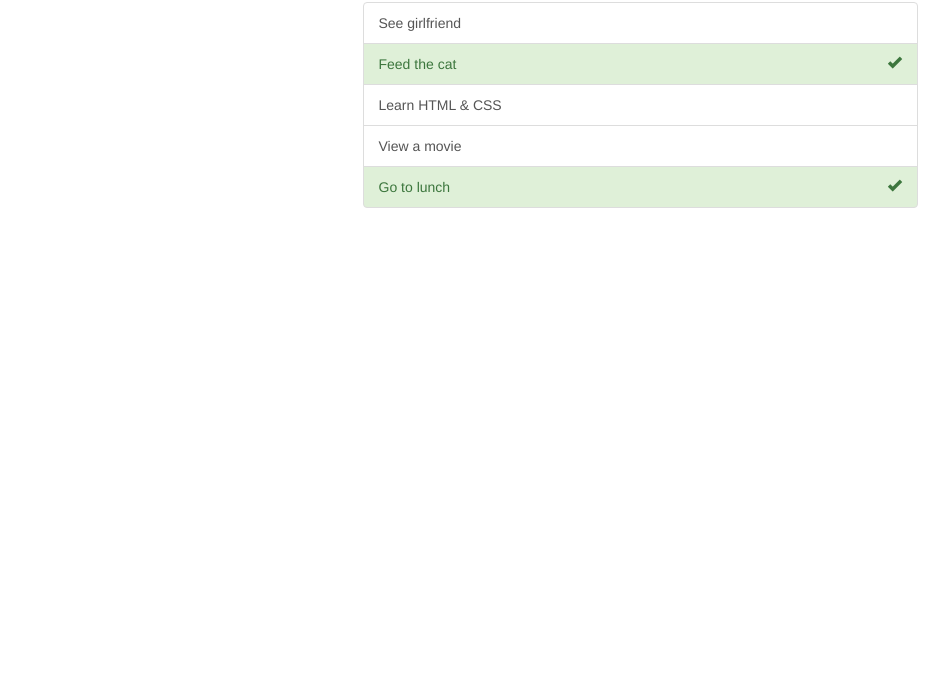
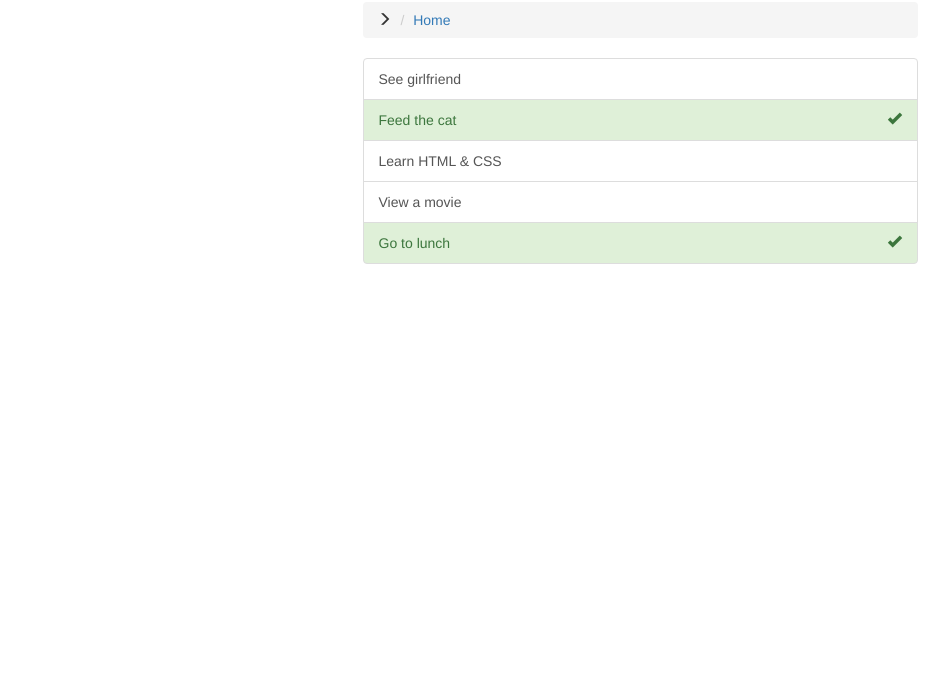
Before and after one commit to cdelfierro/RWD-design-a-website, a plain HTML site: page index.html in a window 1280 px wide. Shown: the part 118-800 px from the top of the page, without its empty margins (0-951 px from the left). Drawn offline with Linux system fonts and the light colour scheme.

Commit message:
Agrega breadcrums a la página principal

```diff
--- a/index.html
+++ b/index.html
@@ -46,6 +46,13 @@
       <!-- start main column -->
       <div class="col-xs-12 col-sm-8 col-md-6">
         <h1>Carlos' Tasklist</h1>
+
+        <!-- start breadcrumbs -->
+        <ol class="breadcrumb">
+          <li><span class="glyphicon glyphicon-menu-right" aria-hidden="true"></span></li>
+          <li><a href="index.html">Home</a></li>
+        </ol> <!-- / breadcrumbs -->
+
         <div class="list-group">
           <a href="task.html" class="list-group-item">
             See girlfriend
```
